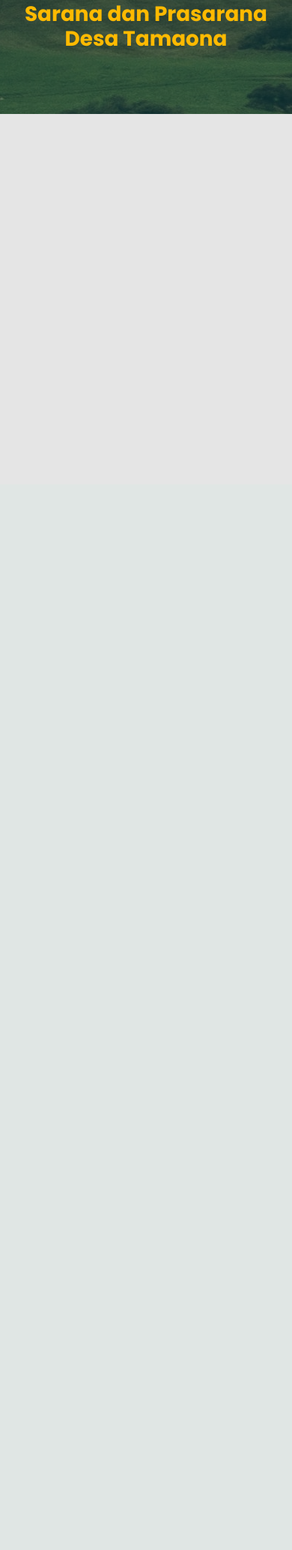
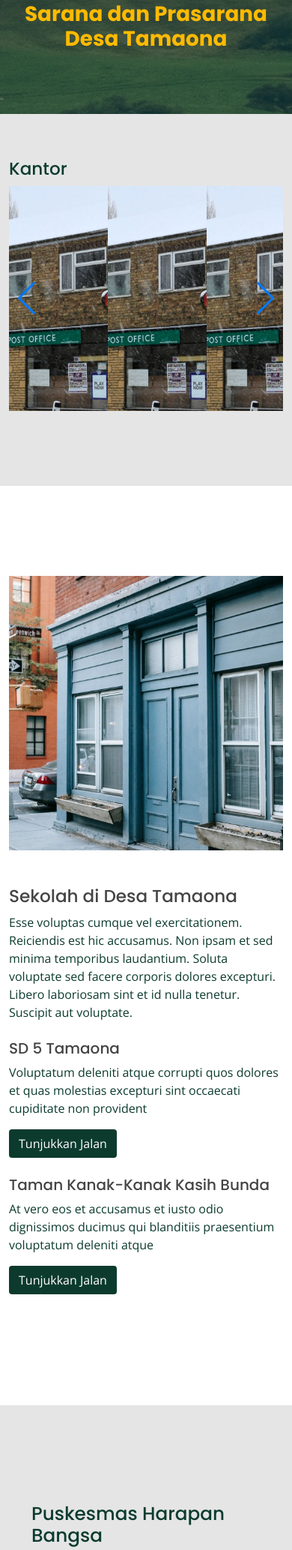
Before and after one commit to WidadSucitra/Desa-Tamaona, a PHP site: page /sarana.html in a window 390 px wide. Shown: the part 198-2265 px from the top of the page at 75% size. Before the commit the page ends 350 px from the top, so only its background shows below. Run offline with PHP 8.4, Linux system fonts and the light colour scheme.

Commit message:
membuat halaman sarana.html

```diff
--- a/assets/css/style.css
+++ b/assets/css/style.css
@@ -8,6 +8,10 @@
 /*--------------------------------------------------------------
 # General
 --------------------------------------------------------------*/
+html{
+  scroll-padding-top: 9rem;
+  scroll-behavior: smooth;
+}
 body {
   font-family: "Open Sans", sans-serif;
   color: #444444;
@@ -440,10 +444,140 @@ POTENSI-WILAYAH.HTML section potensi
 
 .potensi-wilayah-batas h5{
   font-weight: bold;
-  padding-top: 10px;
+  padding-top: 20px;
   text-align: center;
 }
 
+/*--------------------------------------------------------------
+SARANA.HTML
+--------------------------------------------------------------*/
+.potensi.sarana{
+  margin-bottom: 0;
+}
+
+.sarana-prasarana{
+  padding: 0;
+}
+
+.potensi.sarana #masjid{
+  margin-bottom: 0;
+}
+.sarana .content{
+  width: 300px;
+  background: black;
+  overflow: hidden;
+  position: relative;
+}
+
+.sarana img{
+  max-width: 100%;
+  /* display: none; */
+  /* box-shadow: 2px 2px 20px #949090bc; */
+}
+
+.sarana .content img{
+  transform: scale(1.3);
+  transition: all 0.3s ease-out ;
+}
+
+.sarana .content:hover img{
+  transform: scale(1.1) translateY(-20px);
+  opacity: 0.3;
+}
+
+.sarana .desc{
+  position: absolute;
+  left: 0;
+  bottom: 22%;
+  width: 100%;
+  padding: 15px;
+  text-align: center;
+}
+
+.sarana .desc h3, .sarana .desc p{
+  color: #FFBA00;
+}
+
+.sarana .btn{
+  background-color: #0C3B2E;
+}
+
+.sarana-kantor .content  h3,
+.sarana .content  p,
+.sarana .content  .btn{
+  opacity: 0   ;
+}
+
+.sarana-kantor .content:hover h3,
+.sarana .content:hover p,
+.sarana .content:hover .btn{
+  opacity: 1   ;
+}
+
+
+.sarana a{
+  text-decoration: none;
+  color: #fff;
+}
+
+.sarana .btn:hover{
+  background-color: #609773;
+}
+
+/* SWIPE */
+.swiper.sarana {
+  width: 100%;
+  height: 100%;
+  padding: 50px;
+}
+
+.swiper-wrapper{
+  width: 90%;
+}
+
+.swiper-pagination-bullet{
+  height: 7px;
+  width: 26px;
+  border-radius: 25px;
+  background-color: #fff;
+}
+
+
+.swiper-button-next:hover,.swiper-button-prev:hover{
+  opacity:1;
+  color: rgb(8, 49, 130);
+}
+
+#sekolah,#masjid{
+  margin: 100px 0;
+  background-color: #fff;
+  padding: 50px 0 100px;
+}
+
+#sekolah img{
+  width: 100%;
+  margin-top: 70px;
+}
+
+#masjid .card{
+  background-color: #609773;
+}
+
+#masjid .card h5, #masjid .card p{
+  color: #fff;
+}
+
+.sarana #masjid .btn{
+  background-color: #FFBA00;
+}
+
+.sarana #masjid .btn:hover{
+  background-color: #eeff6e;
+}
+
+.sarana #masjid a{
+    color: #0C3B2E;
+}
 /*--------------------------------------------------------------
 # Hero Section
 --------------------------------------------------------------*/
--- a/batas-wilayah.html
+++ b/batas-wilayah.html
@@ -44,7 +44,7 @@
           <li><a class="nav-link scrollto" href="index.html">Home</a></li>
           <li><a class="nav-link scrollto" href="#about">Statistika</a></li>
           <li><a class="nav-link scrollto" href="#services">Galeri</a></li>
-          <li class="dropdown active"><a href="#"><span>Potensi</span> <i class="bi bi-chevron-down panah"></i></a>
+          <li class="dropdown active"><a href="potensi.html"><span>Potensi</span> <i class="bi bi-chevron-down panah"></i></a>
             <ul>
               <li class="active"><a href="batas-wilayah.html">Wilayah</a></li>
               <li class="dropdown"><a href="sarana.html"><span>Sarana Prasarana</span> <i class="bi bi-chevron-right panah"></i></a>
--- a/index.html
+++ b/index.html
@@ -50,7 +50,7 @@
           <li><a class="nav-link scrollto active" href="index.html">Home</a></li>
           <li><a class="nav-link scrollto" href="#about">Statistika</a></li>
           <li><a class="nav-link scrollto" href="#services">Galeri</a></li>
-          <li class="dropdown"><a href="#"><span>Potensi</span> <i class="bi bi-chevron-down panah"></i></a>
+          <li class="dropdown"><a href="potensi.html"><span>Potensi</span> <i class="bi bi-chevron-down panah"></i></a>
             <ul>
               <li><a href="batas-wilayah.html">Wilayah</a></li>
               <li class="dropdown"><a href="sarana.html"><span>Sarana Prasarana</span> <i class="bi bi-chevron-right panah"></i></a>
--- a/potensi.html
+++ b/potensi.html
@@ -44,7 +44,7 @@
           <li><a class="nav-link scrollto" href="index.html">Home</a></li>
           <li><a class="nav-link scrollto" href="#about">Statistika</a></li>
           <li><a class="nav-link scrollto" href="#services">Galeri</a></li>
-          <li class="dropdown active"><a href="#"><span>Potensi</span> <i class="bi bi-chevron-down panah"></i></a>
+          <li class="dropdown active"><a href="potensi.html"><span>Potensi</span> <i class="bi bi-chevron-down panah"></i></a>
             <ul>
               <li><a href="batas-wilayah.html">Wilayah</a></li>
               <li class="dropdown"><a href="sarana.html"><span>Sarana Prasarana</span> <i class="bi bi-chevron-right panah"></i></a>
--- a/sarana.html
+++ b/sarana.html
@@ -29,6 +29,10 @@
   <!-- Template Main CSS File -->
   <link href="assets/css/style.css" rel="stylesheet">
 
+  <!-- Link Swiper's CSS -->
+  <link rel="stylesheet" href="https://unpkg.com/swiper/swiper-bundle.min.css"
+/>
+
 </head>
 
 <body>
@@ -44,12 +48,12 @@
           <li><a class="nav-link scrollto" href="index.html">Home</a></li>
           <li><a class="nav-link scrollto" href="#about">Statistika</a></li>
           <li><a class="nav-link scrollto" href="#services">Galeri</a></li>
-          <li class="dropdown"><a href="#"><span>Potensi</span> <i class="bi bi-chevron-down panah"></i></a>
+          <li class="dropdown"><a href="potensi.html"><span>Potensi</span> <i class="bi bi-chevron-down panah"></i></a>
             <ul>
               <li><a href="batas-wilayah.html">Wilayah</a></li>
               <li class="dropdown"><a href="sarana.html"><span>Sarana Prasarana</span> <i class="bi bi-chevron-right panah"></i></a>
                 <ul>
-                  <li><a href="kantor.html">Kantor</a></li>
+                  <li class="scrollto"><a href="sarana.html#kantor">Kantor</a></li>
                   <li><a href="sekolah.html">Sekolah</a></li>
                   <li><a href="masjid.html">Masjid</a></li>
                   <li><a href="puskesmas.html">Puskesmas</a></li>
@@ -71,3 +75,275 @@
       <h1 class="container">Sarana dan Prasarana Desa Tamaona</h1>
     </div>
   </section>
+
+  <main>
+    <section class="sarana-prasarana">
+      <div class=" potensi sarana">
+        <div id="kantor" class="kantor container">
+          <div class="row potensi-wilayah-batas">
+              <div class="col">
+                  <h3>Kantor</h3>
+              </div>
+          </div>
+
+          <div class="swiper mySwiper container sarana-kantor justify-content-center ">
+              <div class="swiper-wrapper">
+                  <div class="swiper-slide">
+                      <div class="content text-center">
+                          <img class="card-image-top" src="assets/img/potensi/sarana/kantor/1.jpg" alt="">
+                          <div class="desc">
+                              <h3>Kantor Desa</h3>
+                              <p>Lorem ipsum, dolor sit amet consectetur adipisicing elit. Ex, alias.</p>
+                              <button class="btn">
+                                  <a href="">Tunjukkan Jalan</a>
+                              </button>
+                          </div>
+                      </div>
+                  </div>
+
+                  <div class="swiper-slide">
+                      <div class="content text-center">
+                          <img class="card-image-top" src="assets/img/potensi/sarana/kantor/1.jpg" alt="">
+                          <div class="desc">
+                              <h3>Kantor Desa</h3>
+                              <p>Lorem ipsum, dolor sit amet consectetur adipisicing elit. Ex, alias.</p>
+                              <button class="btn">
+                                  <a href="">Tunjukkan Jalan</a>
+                              </button>
+                          </div>
+                      </div>
+                  </div>
+
+                  <div class="swiper-slide">
+                      <div class="content text-center">
+                          <img class="card-image-top" src="assets/img/potensi/sarana/kantor/1.jpg" alt="">
+                          <div class="desc">
+                              <h3>Kantor Desa</h3>
+                              <p>Lorem ipsum, dolor sit amet consectetur adipisicing elit. Ex, alias.</p>
+                              <button class="btn">
+                                  <a href="">Tunjukkan Jalan</a>
+                              </button>
+                          </div>
+                      </div>
+                  </div>
+              </div>
+
+              <div class="swiper-button-next"></div>
+              <div class="swiper-button-prev"></div>
+              <div class="swiper-pagination"></div>
+
+
+          </div>
+        </div>
+
+
+        <div id="sekolah">
+          <div class="container">
+            <div class="row justify-content-center">
+              <div class="col-md-5 d-flex flex-column align-items-stretch">
+                <img src="assets/img/potensi/sarana/kantor/4.jpg" alt="">
+              </div>
+
+              <div class="col-xl-7 col-lg-6 icon-boxes d-flex flex-column align-items-stretch justify-content-center py-5 px-lg-5">
+                <h3>Sekolah di Desa Tamaona</h3>
+                <p>Esse voluptas cumque vel exercitationem. Reiciendis est hic accusamus. Non ipsam et sed minima temporibus laudantium. Soluta voluptate sed facere corporis dolores excepturi. Libero laboriosam sint et id nulla tenetur. Suscipit aut voluptate.</p>
+
+                <div class="bagian mt-2">
+                  <h5 class="title">SD 5 Tamaona</h5>
+                  <p class="description">Voluptatum deleniti atque corrupti quos dolores et quas molestias excepturi sint occaecati cupiditate non provident</p>
+                  <button class="btn">
+                    <a href="">Tunjukkan Jalan</a>
+                  </button>
+                </div>
+
+                <div class="bagian mt-4">
+                  <h5 class="title">Taman Kanak-Kanak Kasih Bunda</h5>
+                  <p class="description">At vero eos et accusamus et iusto odio dignissimos ducimus qui blanditiis praesentium voluptatum deleniti atque</p>
+                  <button class="btn">
+                    <a href="">Tunjukkan Jalan</a>
+                  </button>
+                </div>
+
+              </div>
+            </div>
+          </div>
+        </div>
+
+        <div id="puskesmas">
+          <div class="row potensi-wilayah">
+            <div class="col-md-6">
+              <a href="">
+                <h2>Puskesmas Harapan Bangsa</h2>
+              </a>
+              <p>Lorem ipsum, dolor sit amet consectetur adipisicing elit. Saepe dolores tenetur iure quisquam, repellat molestias laboriosam. Molestiae nesciunt veniam animi natus illum nobis, tenetur dicta tempore? Officiis vero consequuntur delectus.</p>
+              <button class="btn mt-5">
+                <a href="">Tunjukkan Jalan</a>
+              </button>
+            </div>
+            <div class="col-md-6">
+              <img src="assets/img/potensi/sarana/kantor/6.jpg" alt="">
+            </div>
+          </div>
+        </div>
+
+        <div id="masjid">
+          <div class="container">
+            <div class="row text-center mb-3">
+              <h2>Masjid di Desa Tamaona</h2>
+            </div>
+            <div class="row potensi-wilayah-batas justify-content-center">
+              <div class="card potensi-wilayah-batas" style="width: 20rem;">
+                <h5> Masjid Al Markaz</h5>
+                <img class="card-img-top" src="assets/img/potensi/sarana/masjid/masjid.jpg" alt="Card image cap">
+                <div class="card-body">
+                  <p class="card-text">Some quick example text to build on the card title and make up the bulk of the card's content.</p>
+                  <button class="btn">
+                    <a href="">Tunjukkan Jalan</a>
+                  </button>
+                </div>
+              </div>
+              <div class="card potensi-wilayah-batas" style="width: 20rem;">
+                <h5> Masjid Al Markaz</h5>
+                <img class="card-img-top" src="assets/img/potensi/sarana/masjid/masjid.jpg" alt="Card image cap">
+                <div class="card-body">
+                  <p class="card-text">Some quick example text to build on the card title and make up the bulk of the card's content.</p>
+                  <button class="btn">
+                    <a href="">Tunjukkan Jalan</a>
+                  </button>
+                </div>
+              </div>
+              <div class="card potensi-wilayah-batas" style="width: 20rem;">
+                <h5> Masjid Al Markaz</h5>
+                <img class="card-img-top" src="assets/img/potensi/sarana/masjid/masjid.jpg" alt="Card image cap">
+                <div class="card-body">
+                  <p class="card-text">Some quick example text to build on the card title and make up the bulk of the card's content.</p>
+                  <button class="btn">
+                    <a href="">Tunjukkan Jalan</a>
+                  </button>
+                </div>
+              </div>
+            </div>
+
+            <div class="row potensi-wilayah-batas justify-content-center">
+              <div class="card potensi-wilayah-batas" style="width: 20rem;">
+                <h5> Masjid Al Markaz</h5>
+                <img class="card-img-top" src="assets/img/potensi/sarana/masjid/masjid.jpg" alt="Card image cap">
+                <div class="card-body">
+                  <p class="card-text">Some quick example text to build on the card title and make up the bulk of the card's content.</p>
+                  <button class="btn">
+                    <a href="">Tunjukkan Jalan</a>
+                  </button>
+                </div>
+              </div>
+              <div class="card potensi-wilayah-batas" style="width: 20rem;">
+                <h5> Masjid Al Markaz</h5>
+                <img class="card-img-top" src="assets/img/potensi/sarana/masjid/masjid.jpg" alt="Card image cap">
+                <div class="card-body">
+                  <p class="card-text">Some quick example text to build on the card title and make up the bulk of the card's content.</p>
+                  <button class="btn">
+                    <a href="">Tunjukkan Jalan</a>
+                  </button>
+                </div>
+              </div>
+              <div class="card potensi-wilayah-batas" style="width: 20rem;">
+                <h5> Masjid Al Markaz</h5>
+                <img class="card-img-top" src="assets/img/potensi/sarana/masjid/masjid.jpg" alt="Card image cap">
+                <div class="card-body">
+                  <p class="card-text">Some quick example text to build on the card title and make up the bulk of the card's content.</p>
+                  <button class="btn">
+                    <a href="">Tunjukkan Jalan</a>
+                  </button>
+                </div>
+              </div>
+            </div>
+          </div>
+
+        </div>
+
+      </div>
+    </section>
+  </main>
+
+  <!-- ======= Footer ======= -->
+  <footer id="footer">
+
+    <div class="footer-top">
+      <div class="container">
+        <div class="row">
+
+          <div class="col-lg-3 col-md-6 footer-contact">
+            <h3>Desa Tamaona</h3>
+            <p>
+              Desa Tamaona, Kecamatan Kindang <br>
+              Kabupaten Bulukumba, 92517<br>
+              Sulawesi Selatan, Indonesia <br><br>
+              <strong>Phone:</strong> +1 5589 55488 55<br>
+              <strong>Email:</strong> info@example.com<br>
+            </p>
+          </div>
+
+          <div class="map">
+            <iframe style="border: 4px;; width: 30%; height: 200px; margin-left: 50%;" src="https://www.google.com/maps/embed?pb=!1m18!1m12!1m3!1d31778.040102627572!2d120.0605284082321!3d-5.378035522280226!2m3!1f0!2f0!3f0!3m2!1i1024!2i768!4f13.1!3m3!1m2!1s0x2dbea66e29d7cd4f%3A0x78f9ad0866279115!2sTamaona%2C%20Kec.%20Kindang%2C%20Kabupaten%20Bulukumba%2C%20Sulawesi%20Selatan!5e0!3m2!1sid!2sid!4v1649605483529!5m2!1sid!2sid" allowfullscreen="" loading="lazy" referrerpolicy="no-referrer-when-downgrade"></iframe>
+          </div>
+
+
+        </div>
+      </div>
+    </div>
+
+    <div class="container d-md-flex py-4">
+
+      <div class="me-md-auto text-center text-md-start">
+        <div class="copyright">
+          &copy; Copyright <strong><span>Desa Tamaona</span></strong>. All Rights Reserved
+        </div>
+      </div>
+      <div class="social-links text-center text-md-right pt-3 pt-md-0">
+        <a href="#" class="twitter"><i class="bx bxl-twitter"></i></a>
+        <a href="#" class="facebook"><i class="bx bxl-facebook"></i></a>
+        <a href="#" class="instagram"><i class="bx bxl-instagram"></i></a>
+        <a href="#" class="google-plus"><i class="bx bxl-skype"></i></a>
+        <a href="#" class="linkedin"><i class="bx bxl-linkedin"></i></a>
+      </div>
+    </div>
+  </footer><!-- End Footer -->
+
+  <div id="preloader"></div>
+  <a href="#" class="back-to-top d-flex align-items-center justify-content-center"><i class="bi bi-arrow-up-short"></i></a>
+
+  <!-- Vendor JS Files -->
+  <script src="assets/vendor/purecounter/purecounter.js"></script>
+  <script src="assets/vendor/bootstrap/js/bootstrap.bundle.min.js"></script>
+  <script src="assets/vendor/glightbox/js/glightbox.min.js"></script>
+  <script src="assets/vendor/swiper/swiper-bundle.min.js"></script>
+  <script src="assets/vendor/php-email-form/validate.js"></script>
+
+  <!-- Template Main JS File -->
+  <script src="assets/js/main.js"></script>
+
+  <!-- Swiper JS -->
+  <script src="https://unpkg.com/swiper/swiper-bundle.min.js"></script>
+
+  <!-- Initialize Swiper -->
+  <script>
+    var swiper = new Swiper(".mySwiper", {
+      slidesPerView: 3,
+      spaceBetween: 30,
+      slidesPerGroup: 3,
+      mousewheel: true,
+      loop: true,
+      loopFillGroupWithBlank: true,
+      pagination: {
+        el: ".swiper-pagination",
+        clickable: true,
+      },
+      navigation: {
+        nextEl: ".swiper-button-next",
+        prevEl: ".swiper-button-prev",
+      },
+    });
+  </script>
+
+</body>
+
+</html>
```
Also changed, not shown: assets/img/potensi/sarana/kantor/1.jpg (added), assets/img/potensi/sarana/kantor/2.jpg (added), assets/img/potensi/sarana/kantor/3.jpg (added), assets/img/potensi/sarana/kantor/4.jpg (added), assets/img/potensi/sarana/kantor/5.jpg (added), assets/img/potensi/sarana/kantor/6.jpg (added), 1 other file.
